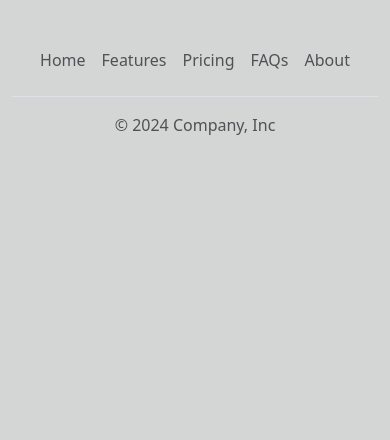
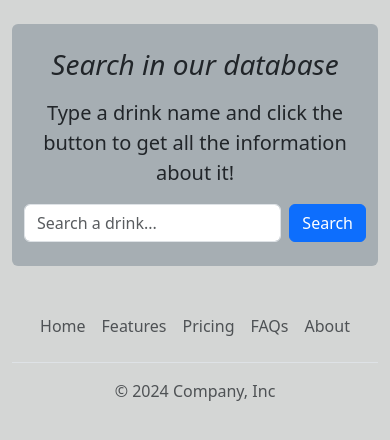
Before and after one commit to AsHkAn-Django/Drink-Recipe-Finder-with-Favorites-Reviews, a Django app: page /search in a window 390 px wide. Shown: the part 134-574 px from the top of the page. Run offline with Django 5.2, Linux system fonts and the light colour scheme; parts of the project's set-up code (start-up, migrations or seed data) failed here and were passed over.

Commit message:
Bootstarap edited UX improved.

```diff
--- a/static/myApp/css/base.css
+++ b/static/myApp/css/base.css
@@ -9,3 +9,35 @@ body {
 .heading-part {
   background-color: #a6aeb3;
 }
+
+img {
+    max-width: 100%;
+    height: auto;
+}
+
+@media (max-width: 576px) {
+    .heading-part {
+        padding: 2rem 1rem;
+        text-align: center;
+    }
+
+    .heading-part h1 {
+        font-size: 1.75rem;
+    }
+
+    .main-part {
+        padding: 1rem;
+    }
+
+	.list-group-item {
+        font-size: 0.875rem;
+    }
+
+    .main-part .row {
+        flex-direction: column;
+    }
+
+    .main-part img {
+        margin-bottom: 1rem;
+    }
+}
--- a/templates/base.html
+++ b/templates/base.html
@@ -3,6 +3,7 @@
 <html lang="en">
 <head>
     <meta charset="UTF-8"/>
+    <meta name="viewport" content="width=device-width, initial-scale=1.0"/>
     <title>Drinker!</title>
     <link
             href="https://cdn.jsdelivr.net/npm/bootstrap@5.3.3/dist/css/bootstrap.min.css"
@@ -15,8 +16,8 @@
 <body>
 <header class="p-3 text-bg-dark">
     <div class="container">
-      <div class="d-flex flex-wrap align-items-center justify-content-center justify-content-lg-start">
-
+        <div class="d-flex flex-wrap align-items-center justify-content-between">
+            <!-- Navigation Links -->
             <ul class="nav col-12 col-lg-auto me-lg-auto mb-2 justify-content-center mb-md-0">
                 <li><a href="{% url 'index' %}" class="nav-link px-2 text-secondary">Home</a></li>
                 <li><a href="{% url 'search' %}" class="nav-link px-2 text-white">Search</a></li>
@@ -24,17 +25,18 @@
                 <li><a href="#" class="nav-link px-2 text-white">FAQs</a></li>
                 <li><a href="#" class="nav-link px-2 text-white">About</a></li>
             </ul>
-          <form class="col-12 col-lg-auto mb-3 mb-lg-0 me-lg-3 d-flex" role="search" method="get" action="{% url 'search' %}">
+            <!-- Search Form -->
+            <form class="col-12 col-lg-auto mb-3 mb-lg-0 d-flex" role="search" method="get" action="{% url 'search' %}">
                 <input type="text" name="query" class="form-control mx-1" placeholder="Search a drink..." aria-label="Search">
-            <button type="submit" class="btn btn-outline-primary btn-lg btn-sm">Search</button>
+                <button type="submit" class="btn btn-outline-primary btn-sm">Search</button>
             </form>
         </div>
     </div>
 </header>
 
-<div class="container">{% block content %} {% endblock content %}</div>
-<div class="container">
-    <footer class="py-3 my-4">
+<div class="container my-3">{% block content %} {% endblock content %}</div>
+
+<footer class="container py-3 my-4">
     <ul class="nav justify-content-center border-bottom pb-3 mb-3">
         <li class="nav-item"><a href="#" class="nav-link px-2 text-body-secondary">Home</a></li>
         <li class="nav-item"><a href="#" class="nav-link px-2 text-body-secondary">Features</a></li>
@@ -44,12 +46,11 @@
     </ul>
     <p class="text-center text-body-secondary">© 2024 Company, Inc</p>
 </footer>
-</div>
+
 <script
         src="https://cdn.jsdelivr.net/npm/bootstrap@5.3.3/dist/js/bootstrap.bundle.min.js"
         integrity="sha384-YvpcrYf0tY3lHB60NNkmXc5s9fDVZLESaAA55NDzOxhy9GkcIdslK1eN7N6jIeHz"
         crossorigin="anonymous">
-
 </script>
 </body>
 </html>
--- a/templates/myApp/search.html
+++ b/templates/myApp/search.html
@@ -2,41 +2,40 @@
 
 {% block content %}
 
-<div class="container p-4 p-md-5 my-4 rounded text-body-emphasis heading-part d-none d-lg-block">
-    <div class="col-lg-6 px-0">
-        <h1 class="display-4 fst-italic text-dark">Search in our database</h1>
-        <p class="lead my-3 text-dark">Type a drink name and click the button and get all the information about it!</p>
-        <form class="col-12 col-lg-auto mb-3 mb-lg-0 me-lg-3 d-flex" role="search" method="get"
-              action="{% url 'search' %}">
-            <input type="text" name="query" class="form-control me-2" placeholder="Search a drink..."
-                   aria-label="Search">
-            <button type="submit" class="btn btn-primary me-2">Search</button>
-        </form>
+<div class="container p-4 p-md-5 my-4 rounded text-body-emphasis heading-part">
+    <div class="row">
+        <div class="col-lg-6 col-12 px-0">
+            <h1 class="display-4 fst-italic text-dark">Search in our database</h1>
+            <p class="lead my-3 text-dark">Type a drink name and click the button to get all the information about it!</p>
+            <form class="d-flex" role="search" method="get" action="{% url 'search' %}">
+                <input type="text" name="query" class="form-control me-2" placeholder="Search a drink..." aria-label="Search">
+                <button type="submit" class="btn btn-primary">Search</button>
+            </form>
+        </div>
     </div>
 </div>
 
 {% if query %}
-
     {% if drinks.error %}
-    <div class="p-4 p-md-5 my-4 rounded text-body-emphasis heading-part">
-        <div class="col-lg-6 px-0">
-            <h1 class="display-4 fst-italic">Not Found!</h1>
-            <p class="lead my-3"> Error: {{ drinks.error }} </p>
+    <div class="container p-4 p-md-5 my-4 rounded text-body-emphasis heading-part">
+        <div class="row">
+            <div class="col-lg-6 col-12 px-0">
+                <h1 class="display-4 fst-italic">Not Found!</h1>
+                <p class="lead my-3">Error: {{ drinks.error }}</p>
+            </div>
         </div>
     </div>
-    <p></p>
     {% else %}
-
     {% for drink in drinks %}
     <div class="container px-4 pt-2 pb-4 my-2 main-part">
         <div class="row flex-lg-row-reverse align-items-center py-2">
+            <!-- Image Section -->
+            <div class="col-12 col-lg-6 mb-3 mb-lg-0">
+                <img src="{{ drink.strDrinkThumb }}" class="d-block mx-auto img-fluid rounded shadow-sm" alt="{{ drink.strDrink }} pic" width="700" height="500" loading="lazy">
+            </div>
+            <!-- Text Section -->
             <div class="col-12 col-lg-6">
-                <img src="{{ drink.strDrinkThumb }}" class="d-block mx-lg-auto img-fluid"
-                     alt="{{ drink.strDrink }} pic" width="700"
-                     height="500" loading="lazy">
-            </div>
-            <div class="col-lg-6 py-0">
-                <h5 class="display-5 lh-1 my-3 py-0 fw-bold text-dark">{{ drink.strDrink }}</h5>
+                <h5 class="display-5 lh-1 my-3 fw-bold text-dark">{{ drink.strDrink }}</h5>
                 <h5 class="text-dark">Instructions</h5>
                 <p class="text-dark">{{ drink.strInstructions }}</p>
                 <h5 class="text-dark">Category:</h5>
@@ -44,49 +43,31 @@
                 <h5 class="text-dark">Ingredients</h5>
                 <ul class="list-group">
                     {% if drink.strIngredient1 != None %}
-                    <li class="list-group-item text-bg-dark p-3">{{ drink.strMeasure1 }}
-                        {{ drink.strIngredient1 }}
-                    </li>
+                    <li class="list-group-item text-bg-dark p-3">{{ drink.strMeasure1 }} {{ drink.strIngredient1 }}</li>
                     {% endif %}
                     {% if drink.strIngredient2 != None %}
-                    <li class="list-group-item text-bg-dark p-3">{{ drink.strMeasure2 }}
-                        {{ drink.strIngredient2 }}
-                    </li>
+                    <li class="list-group-item text-bg-dark p-3">{{ drink.strMeasure2 }} {{ drink.strIngredient2 }}</li>
                     {% endif %}
                     {% if drink.strIngredient3 != None %}
-                    <li class="list-group-item text-bg-dark p-3">{{ drink.strMeasure3 }}
-                        {{ drink.strIngredient3 }}
-                    </li>
+                    <li class="list-group-item text-bg-dark p-3">{{ drink.strMeasure3 }} {{ drink.strIngredient3 }}</li>
                     {% endif %}
                     {% if drink.strIngredient4 != None %}
-                    <li class="list-group-item text-bg-dark p-3">{{ drink.strMeasure4 }}
-                        {{ drink.strIngredient4 }}
-                    </li>
+                    <li class="list-group-item text-bg-dark p-3">{{ drink.strMeasure4 }} {{ drink.strIngredient4 }}</li>
                     {% endif %}
                     {% if drink.strIngredient5 != None %}
-                    <li class="list-group-item text-bg-dark p-3">{{ drink.strMeasure5 }}
-                        {{ drink.strIngredient5 }}
-                    </li>
+                    <li class="list-group-item text-bg-dark p-3">{{ drink.strMeasure5 }} {{ drink.strIngredient5 }}</li>
                     {% endif %}
                     {% if drink.strIngredient6 != None %}
-                    <li class="list-group-item text-bg-dark p-3">{{ drink.strMeasure6 }}
-                        {{ drink.strIngredient6 }}
-                    </li>
+                    <li class="list-group-item text-bg-dark p-3">{{ drink.strMeasure6 }} {{ drink.strIngredient6 }}</li>
                     {% endif %}
                     {% if drink.strIngredient7 != None %}
-                    <li class="list-group-item text-bg-dark p-3">{{ drink.strMeasure7 }}
-                        {{ drink.strIngredient7 }}
-                    </li>
+                    <li class="list-group-item text-bg-dark p-3">{{ drink.strMeasure7 }} {{ drink.strIngredient7 }}</li>
                     {% endif %}
                     {% if drink.strIngredient8 != None %}
-                    <li class="list-group-item text-bg-dark p-3">{{ drink.strMeasure8 }}
-                        {{ drink.strIngredient8 }}
-                    </li>
+                    <li class="list-group-item text-bg-dark p-3">{{ drink.strMeasure8 }} {{ drink.strIngredient8 }}</li>
                     {% endif %}
                     {% if drink.strIngredient9 != None %}
-                    <li class="list-group-item text-bg-dark p-3">{{ drink.strMeasure9 }} {{
-                        drink.strIngredient9 }}
-                    </li>
+                    <li class="list-group-item text-bg-dark p-3">{{ drink.strMeasure9 }} {{ drink.strIngredient9 }}</li>
                     {% endif %}
                 </ul>
             </div>
@@ -95,4 +76,5 @@
     {% endfor %}
     {% endif %}
 {% endif %}
+
 {% endblock content %}
```
Also changed, not shown: templates/myApp/index.html (+19 -37 lines). Lines whose indentation alone changed are shown as unchanged.
